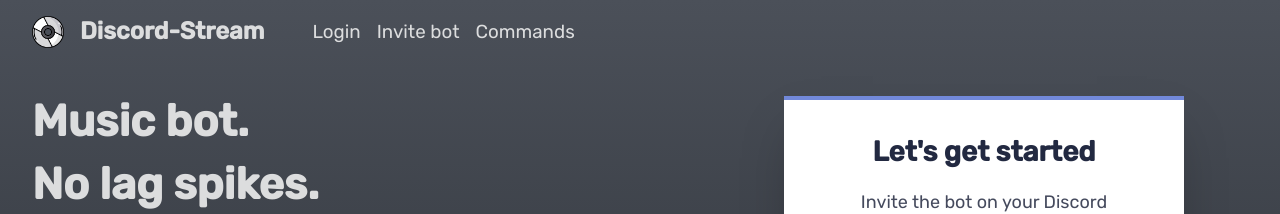
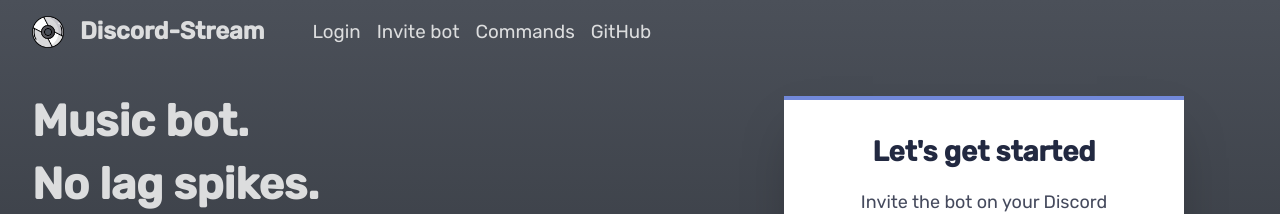
Before and after one commit to mrpinkcat/landing-page, a React (Create React App) app: page / in a window 1280 px wide. Shown: the top 214 px of the page. Built offline with nearby package versions, Linux system fonts and the light colour scheme.

Commit message:
feat(header): add GitHub link

```diff
--- a/src/components/header/Header.tsx
+++ b/src/components/header/Header.tsx
@@ -147,6 +147,8 @@ class Header extends React.Component<{}, HeaderState> {
             <LinkEl>Invite bot</LinkEl>
 
             <LinkEl>Commands</LinkEl>
+
+            <LinkEl>GitHub</LinkEl>
           </LinksPartEl>
         </FlexContainerEl>
       </HeaderEl>
```
